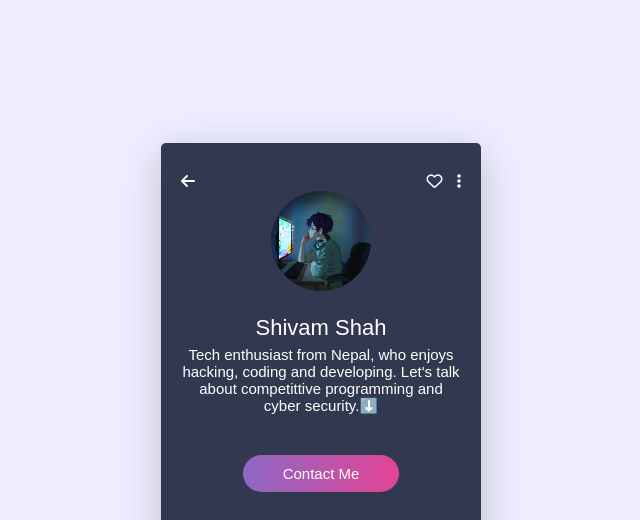
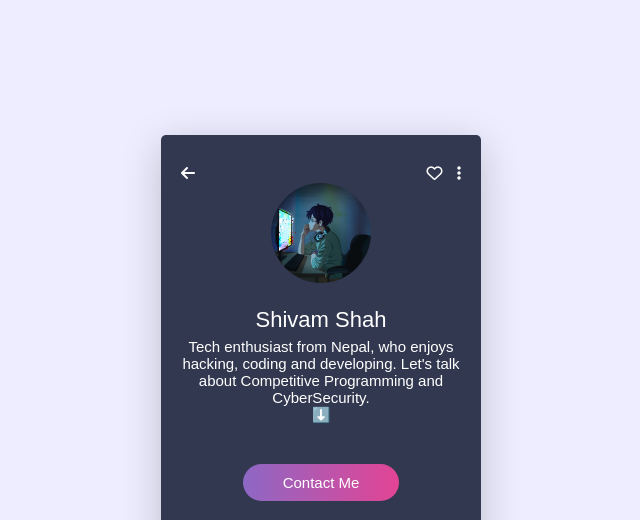
Before and after one commit to sshivam-shah/MyPortfolio, a plain HTML site: page index.html in a window 1280 px wide. Shown: the top 520 px of the page, without its empty margins (319-959 px from the left). Drawn offline with Linux system fonts and the light colour scheme.

Commit message:
third commit

```diff
--- a/index.html
+++ b/index.html
@@ -23,7 +23,7 @@
             </div>
             <img src="images/profile.jpg" class="user-img">
             <h2>Shivam Shah</h2>
-            <p>Tech enthusiast from Nepal, who enjoys hacking, coding and developing. Let's talk about competittive programming and cyber security.⬇️</p>
+            <p>Tech enthusiast from Nepal, who enjoys hacking, coding and developing. Let's talk about Competitive Programming and CyberSecurity.<br>⬇️</p>
             <a href="https://www.facebook.com/shivamshah.com.np" class="btn">Contact Me</a>
             <div class="social-media">
                 <div>
```
